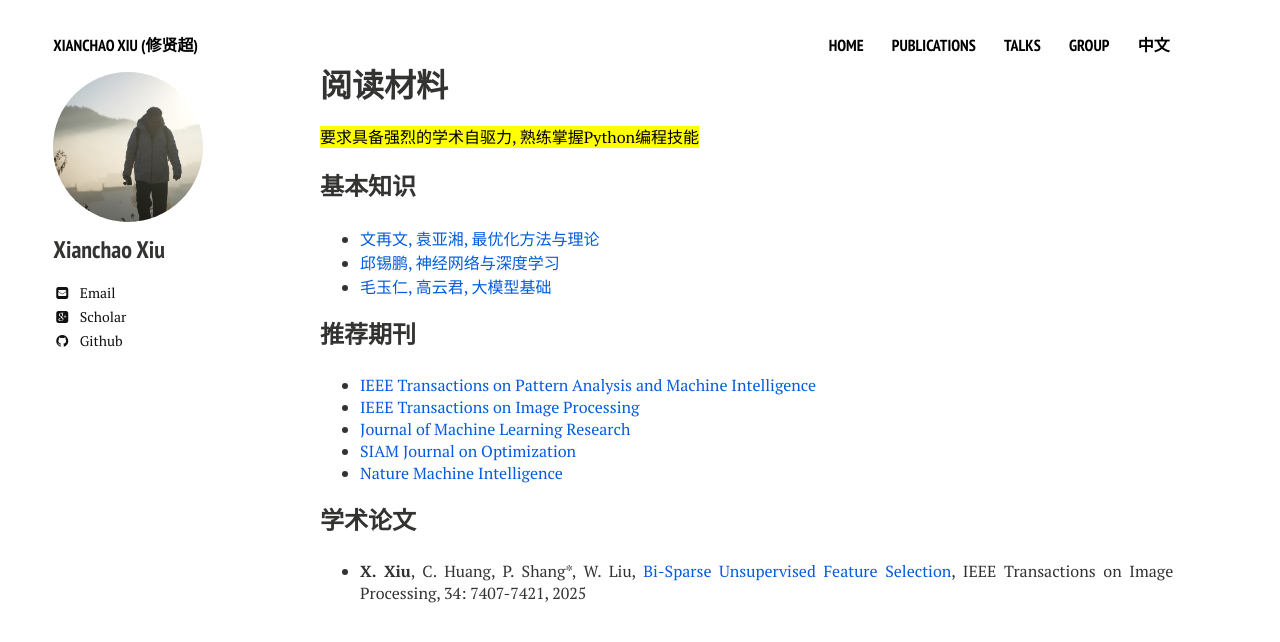
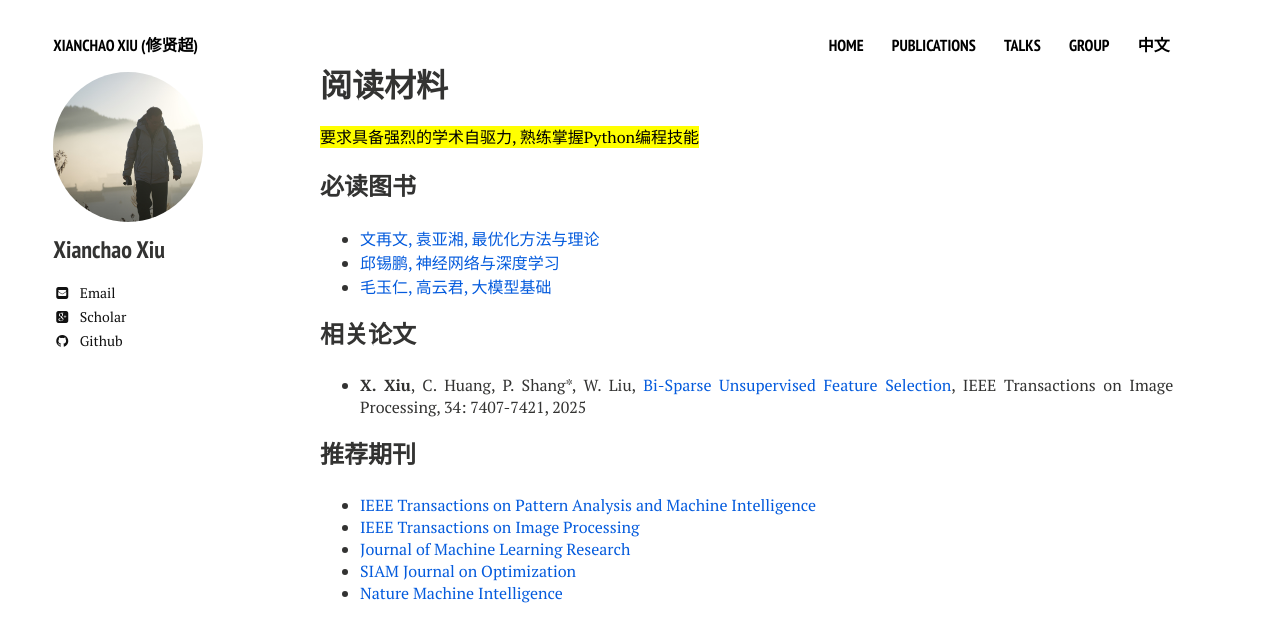
Before and after one commit to xianchaoxiu/xianchaoxiu.github.io, a Jekyll site: the page built from chinese/reading/index.md, in a window 1280 px wide. Shown: the top 642 px of the page. Built offline with Jekyll 4.4.1, drawn with Linux system fonts in a browser that asks for light colours; nearby versions of some CDN libraries.

Commit message:
Update index.md

```diff
--- a/chinese/reading/index.md
+++ b/chinese/reading/index.md
@@ -9,10 +9,14 @@ share: false
 <mark>要求具备强烈的学术自驱力, 熟练掌握Python编程技能 </mark>
 
 
-### 基本知识
+### 必读图书
 *  <a href="http://faculty.bicmr.pku.edu.cn/~wenzw/optbook.html" class="textlink" target="_blank">文再文, 袁亚湘, 最优化方法与理论 </a> <br>
 *  <a href="https://nndl.github.io/" class="textlink" target="_blank">邱锡鹏, 神经网络与深度学习 </a> <br>
 *  <a href="https://github.com/ZJU-LLMs/Foundations-of-LLMs" class="textlink" target="_blank">毛玉仁, 高云君, 大模型基础 </a> <br>
+
+
+### 相关论文
+* <b>X. Xiu</b>, C. Huang, P. Shang*, W. Liu, <a href="https://ieeexplore.ieee.org/document/11207158" class="textlink" target="_blank">Bi-Sparse Unsupervised Feature Selection</a>, IEEE Transactions on Image Processing, 34: 7407-7421, 2025  <br>
 
 
 ### 推荐期刊
@@ -21,7 +25,3 @@ share: false
 *  <a href="https://jmlr.org/" class="textlink" target="_blank">Journal of Machine Learning Research</a> <br>
 *  <a href="https://www.siam.org/publications/siam-journals/siam-journal-on-optimization/" class="textlink" target="_blank">SIAM Journal on Optimization</a> <br>
 *  <a href="https://www.nature.com/natmachintell/" class="textlink" target="_blank">Nature Machine Intelligence </a> <br>
-
-
-### 学术论文
-* <b>X. Xiu</b>, C. Huang, P. Shang*, W. Liu, <a href="https://ieeexplore.ieee.org/document/11207158" class="textlink" target="_blank">Bi-Sparse Unsupervised Feature Selection</a>, IEEE Transactions on Image Processing, 34: 7407-7421, 2025  <br>
```
